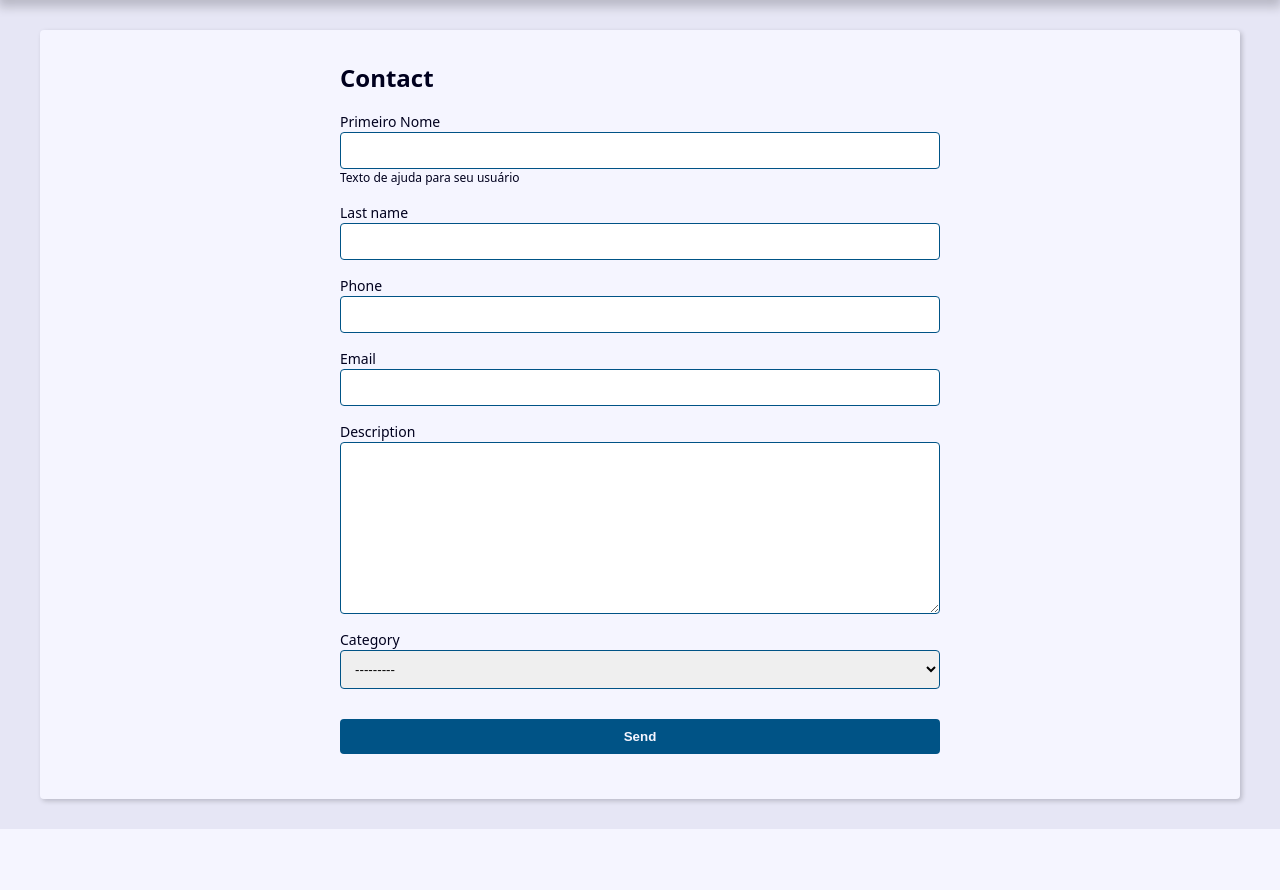
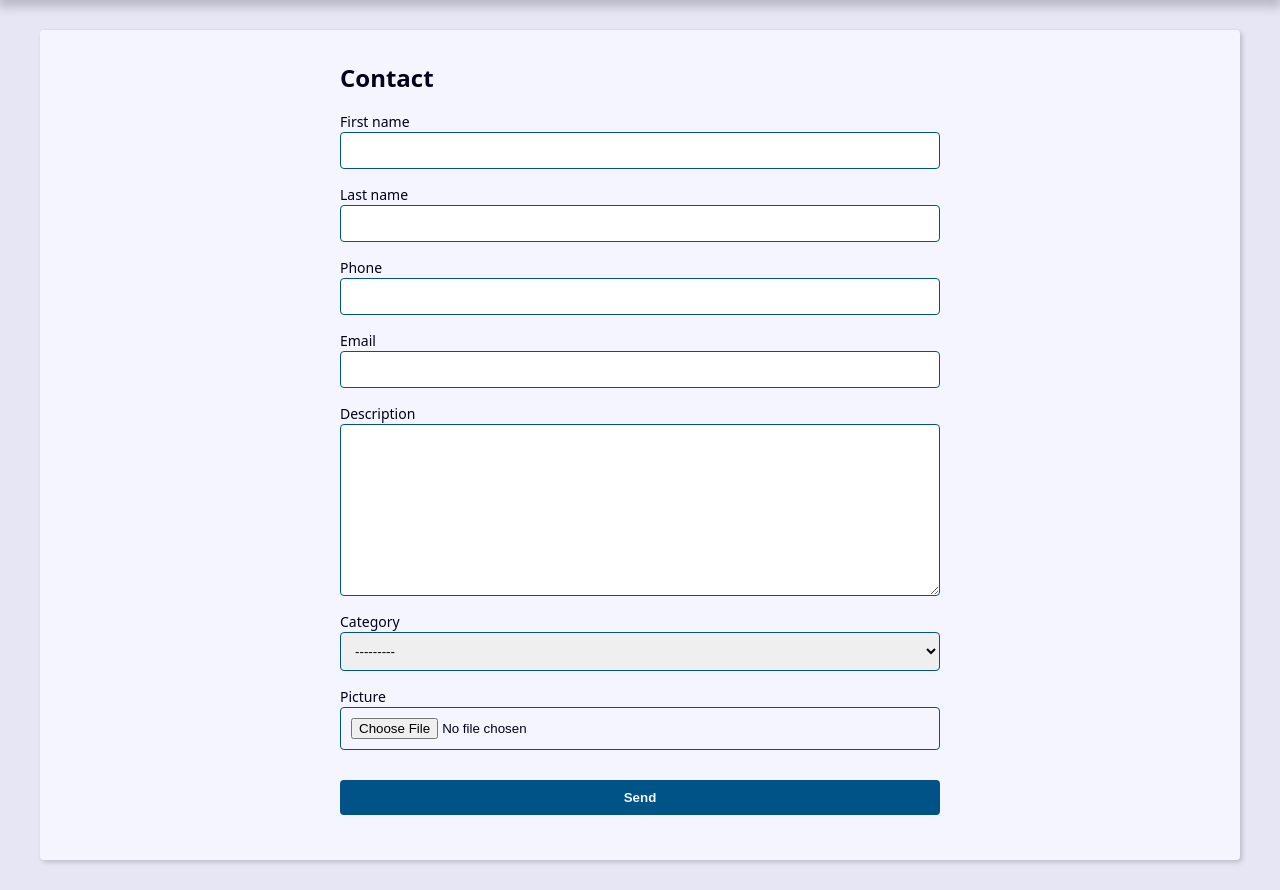
Before and after one commit to NatanBraslavsky/app_agenda, a Django app: page /contact/create/ in a window 1280 px wide. Shown: the part 239-1129 px from the top of the page. Before the commit the page ends 1068 px from the top, so only its background shows below. Run offline with Django 5.2, Linux system fonts and the light colour scheme; data that the repository does not hold is empty.

Commit message:
image field adicionado no forms

```diff
--- a/contact/forms.py
+++ b/contact/forms.py
@@ -4,33 +4,10 @@ from django.core.exceptions import ValidationError
 from . import models
 
 class ContactForm(forms.ModelForm):
-
-    first_name = forms.CharField(
-        widget=forms.TextInput(
-            attrs={
-                'class': 'classe-a classe-b',
-            }
-        ),
-        label='Primeiro Nome',
-        help_text='Texto de ajuda para seu usuário',
-    )
-
-    def __init__(self, *args, **kwargs):
-        super().__init__(*args, **kwargs)
-
-        # self.fields['first_name'].widget.attrs.update({
-        #     'class': 'classe-a classe-b',
-        #     'placeholder': 'Aqui veio do init',
-        # })
-
+    picture = forms.ImageField(widget=forms.FileInput(attrs={'accept':'image/*',}))
     class Meta:
         model = models.Contact
-        fields = ('first_name','last_name', 'phone','email', 'description', 'category',)
-        # widgets = {
-        #     'first_name': forms.TextInput(attrs={
-        #         'class':'class-a class-b',
-        #     })
-        # }
+        fields = ('first_name','last_name', 'phone','email', 'description', 'category', 'picture',)
 
     def clean(self):
         cleaned_data = self.cleaned_data
--- a/contact/templates/contact/contact.html
+++ b/contact/templates/contact/contact.html
@@ -11,6 +11,11 @@
         <p><b>Created Date:</b> {{contact.created_date}}</p>
         <p><b>Description:</b> {{contact.description}}</p>
         <p><b>Category:</b> {{contact.category.name}}</p>
+        {% if contact.picture %}
+            <p>
+                <img src="{{contact.picture.url}}" alt="{{ contact.firt_name }} {{ contact.last_name }}">
+            </p>
+        {% endif %}
         <div class="contact-links">
             <a class="btn btn-link" href="{% url 'contact:update' contact.id %}">Update</a>
             <form action="{% url 'contact:delete' contact.id %}" method="POST">
--- a/contact/templates/contact/create.html
+++ b/contact/templates/contact/create.html
@@ -17,6 +17,11 @@
                         <p class="help-text">{{field.help_text}}</p>
                     {% endif %}
                 </div>
+                {% if field.name == 'picture' and field.value.url %}
+                <div class="form-group">
+                        <img src="{{field.value.url}}" alt="">
+                </div>
+                {% endif %}
             {% endfor %}
         </div>
 
--- a/contact/views/contact_forms.py
+++ b/contact/views/contact_forms.py
@@ -9,7 +9,7 @@ from contact.models import Contact
 def create(request):
     form_action = reverse('contact:create')
     if request.method == 'POST':
-        form = ContactForm(request.POST)
+        form = ContactForm(request.POST, request.FILES)
         context = {
             'form': form,
             'form_action': form_action
@@ -32,7 +32,7 @@ def update(request, contact_id):
     form_action = reverse('contact:update', args=(contact_id,))
 
     if request.method == 'POST':
-        form = ContactForm(request.POST, instance=contact)
+        form = ContactForm(request.POST,request.FILES, instance=contact)
         context = {
             'form': form,
             'form_action': form_action
```
